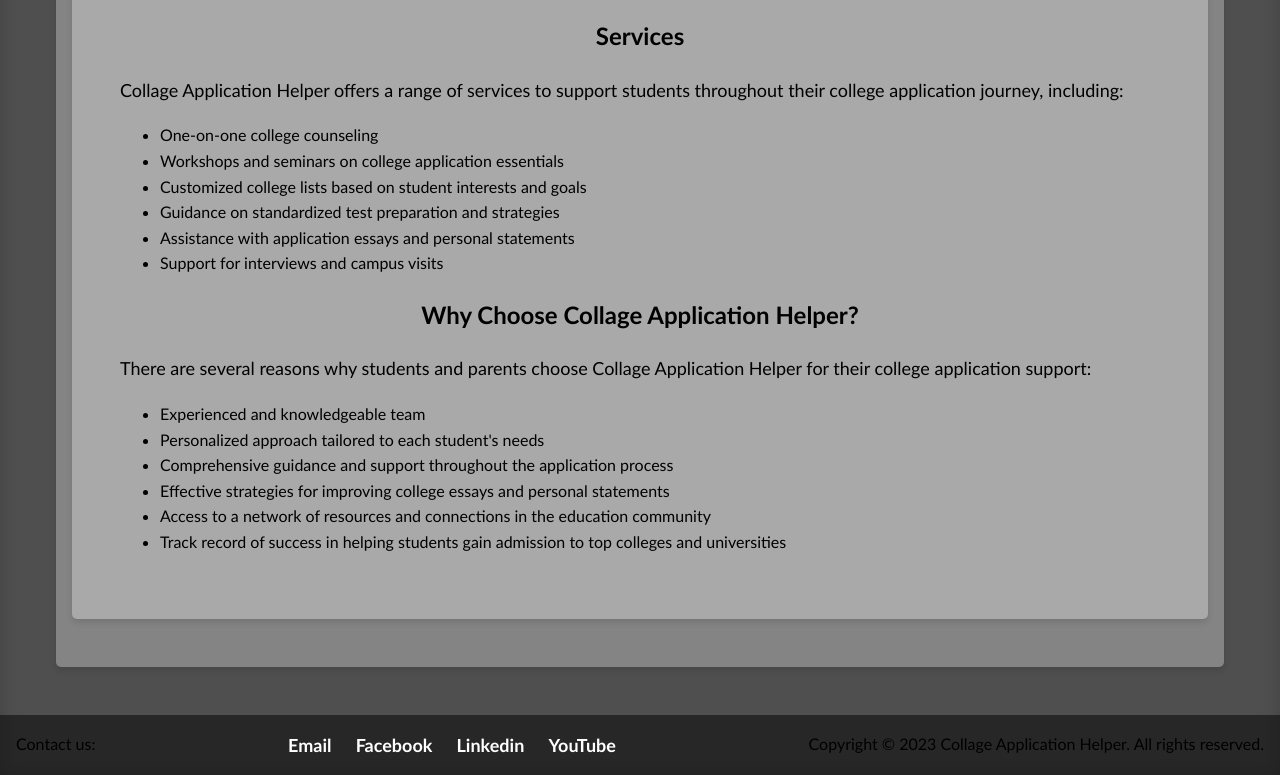
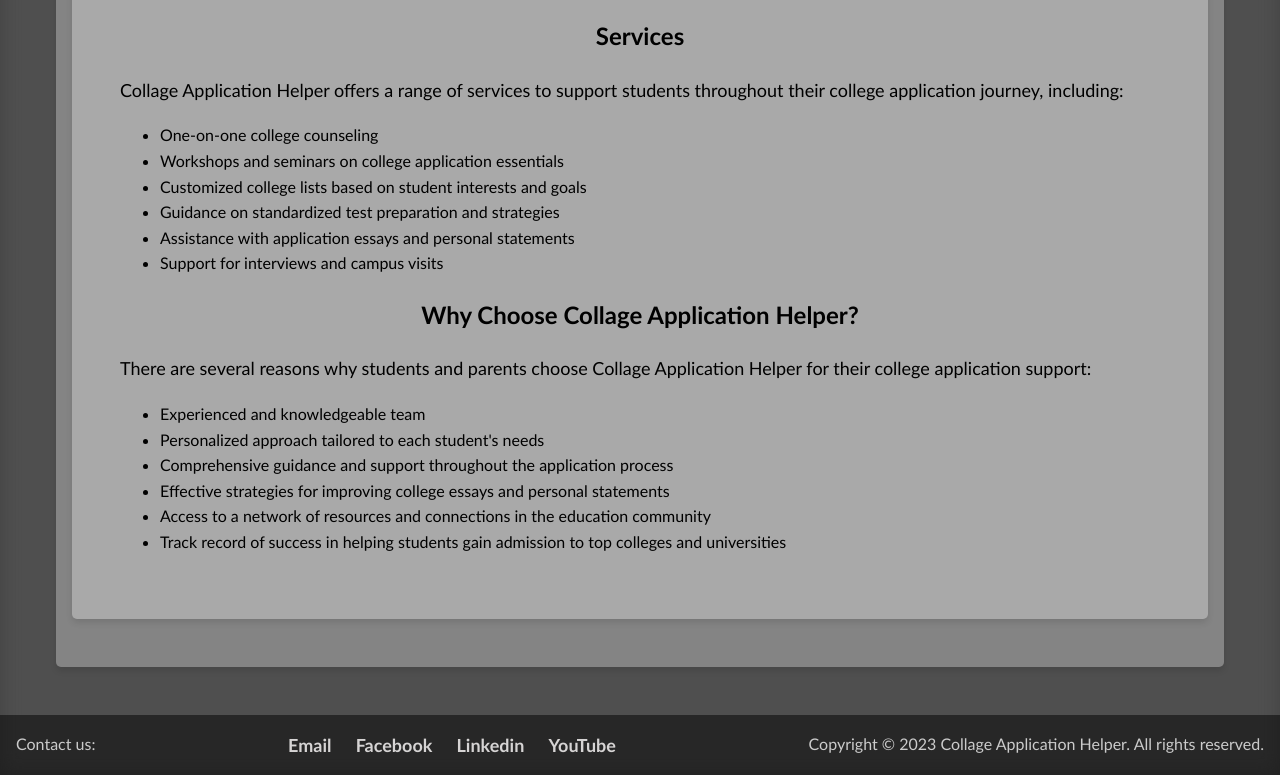
Before and after one commit to nah1121/Proje, a plain HTML site: page index.html in a window 1280 px wide. Shown: the part 2913-3688 px from the top of the page. Drawn offline with Linux system fonts and the light colour scheme.

Commit message:
Update styles.css

```diff
--- a/styles.css
+++ b/styles.css
@@ -92,7 +92,7 @@ section {
 /* Footer */
 footer {
     background: rgba(0, 0, 0, 0.5);
-    color: #000000;
+    color: #cbcbcb;
     padding: 1rem;
     text-align: center;
     display: flex;
@@ -106,7 +106,7 @@ footer li {
 }
 
 footer a {
-    color: #ffffff;
+    color: #d6d4d4;
     text-decoration: none;
     font-size: 18px;
     font-weight: bold;
```
